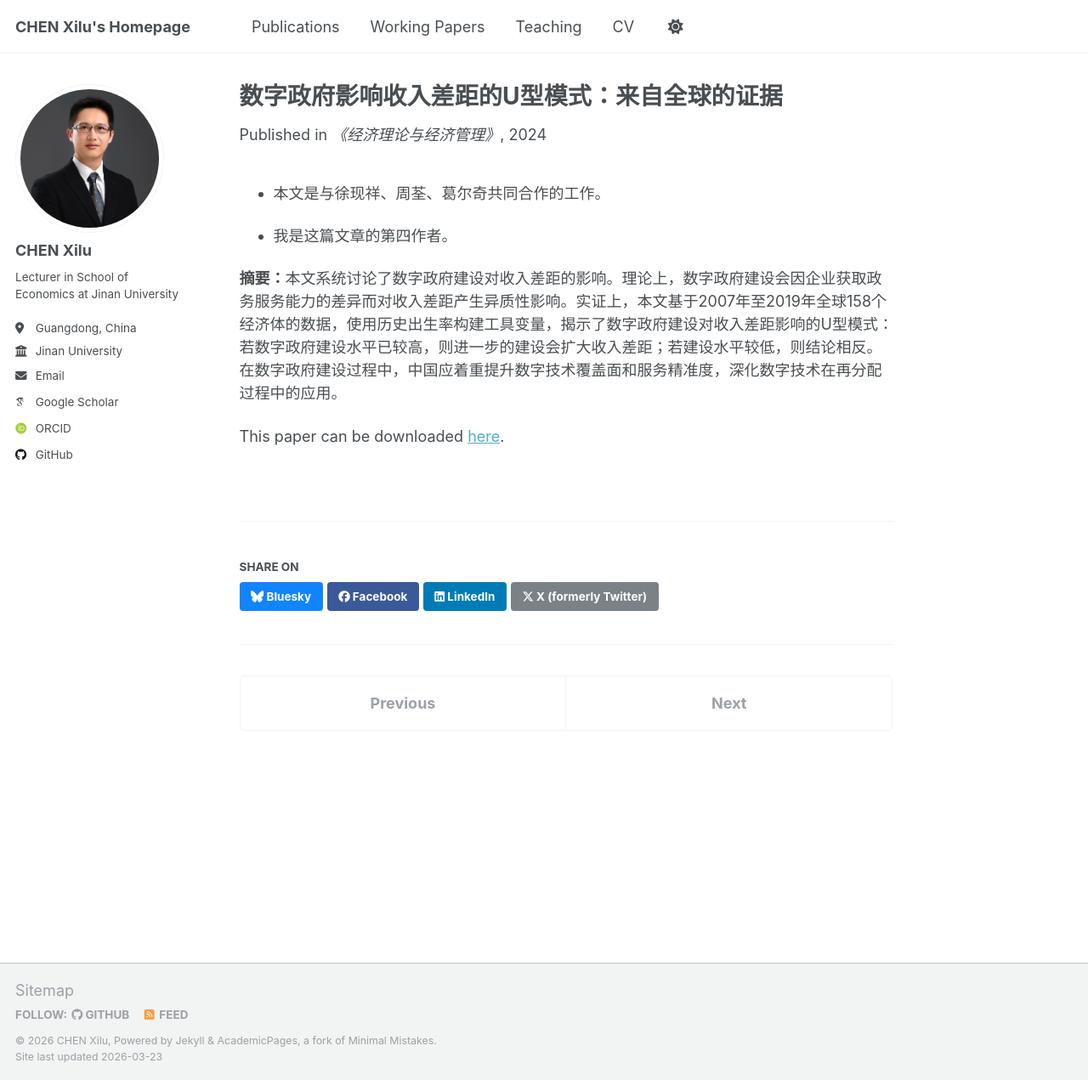
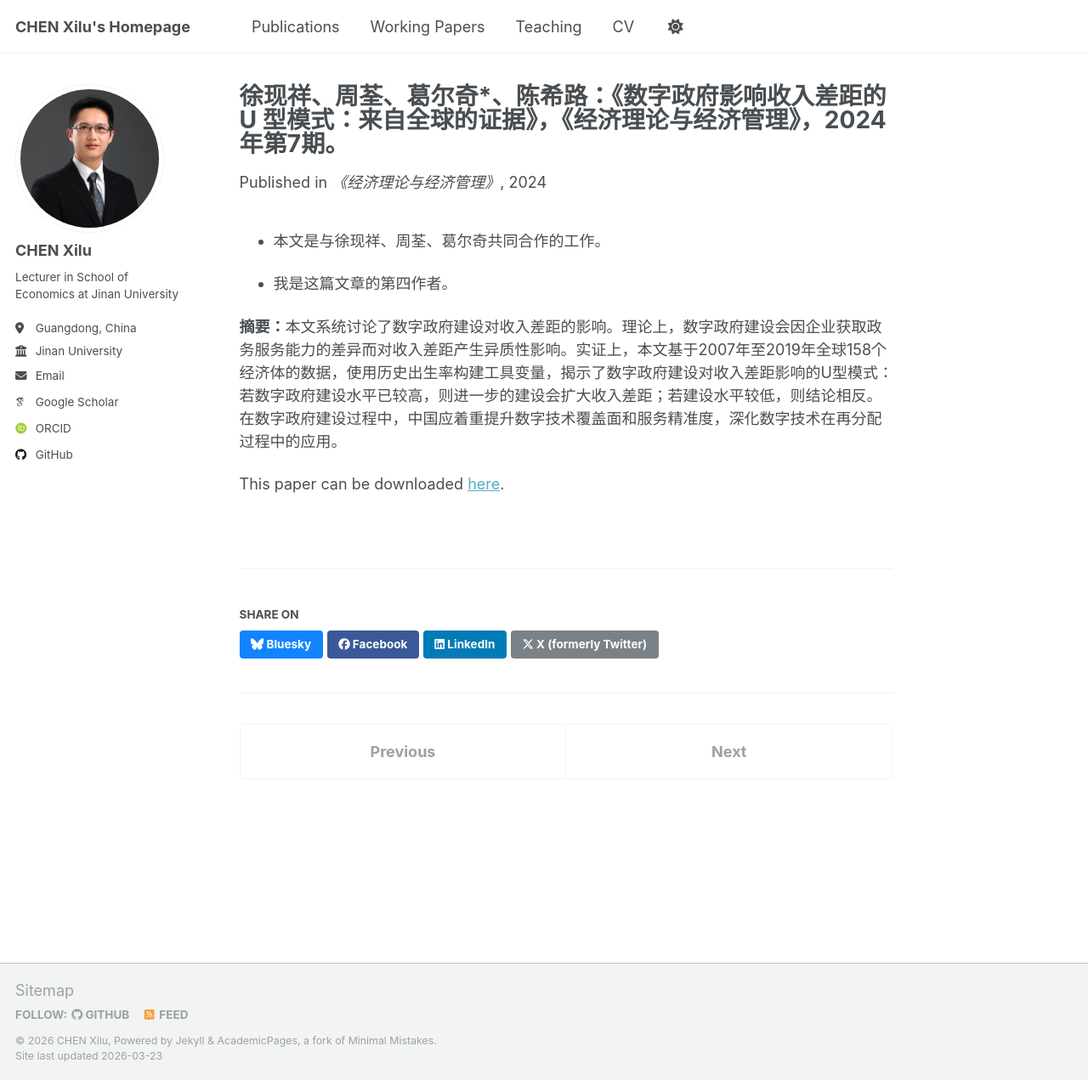
Before and after one commit to Xilu-CHEN/xilu-chen.github.io, a Jekyll site: the page built from _publications/JJLLYJJGL2024.md, in a window 1280 px wide and 1271 px high. Shown: the whole window at 85% size. Built offline with Jekyll 4.4.1, drawn with Linux system fonts in a browser that asks for light colours; some web fonts are replaced; a script that is not in the unit is left out.

Commit message:
Update publication title and details for 2024

```diff
--- a/_publications/JJLLYJJGL2024.md
+++ b/_publications/JJLLYJJGL2024.md
@@ -1,5 +1,5 @@
 ---
-title: "数字政府影响收入差距的U型模式：来自全球的证据"
+title: "徐现祥、周荃、葛尔奇*、陈希路：《数字政府影响收入差距的 U 型模式：来自全球的证据》，《经济理论与经济管理》，2024年第7期。"
 collection: publications
 category: chinese
 permalink: /publication/JJLLYJJGL2024
```
